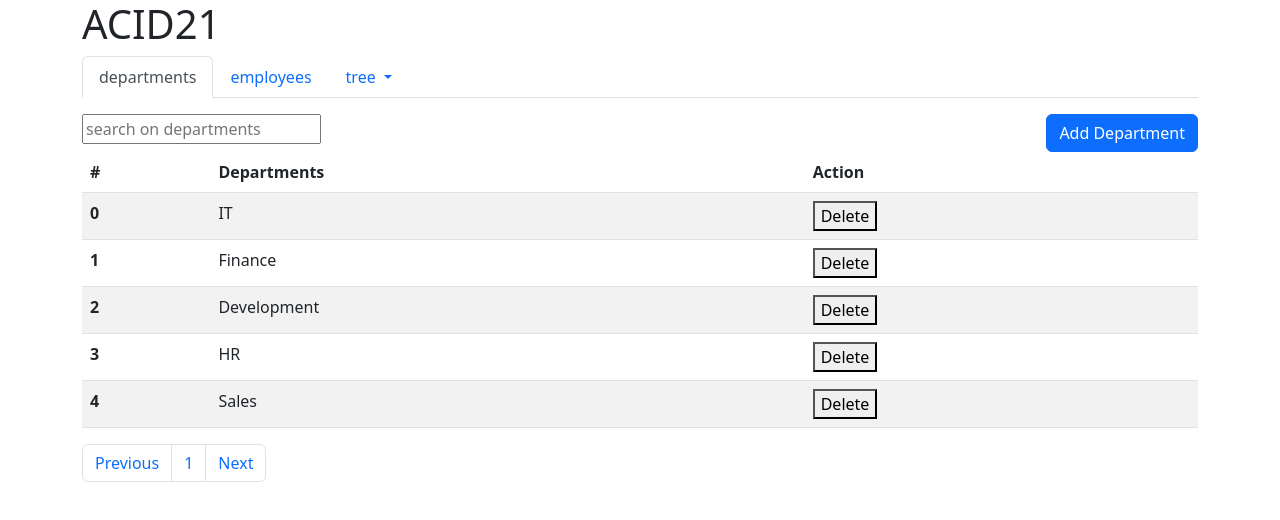
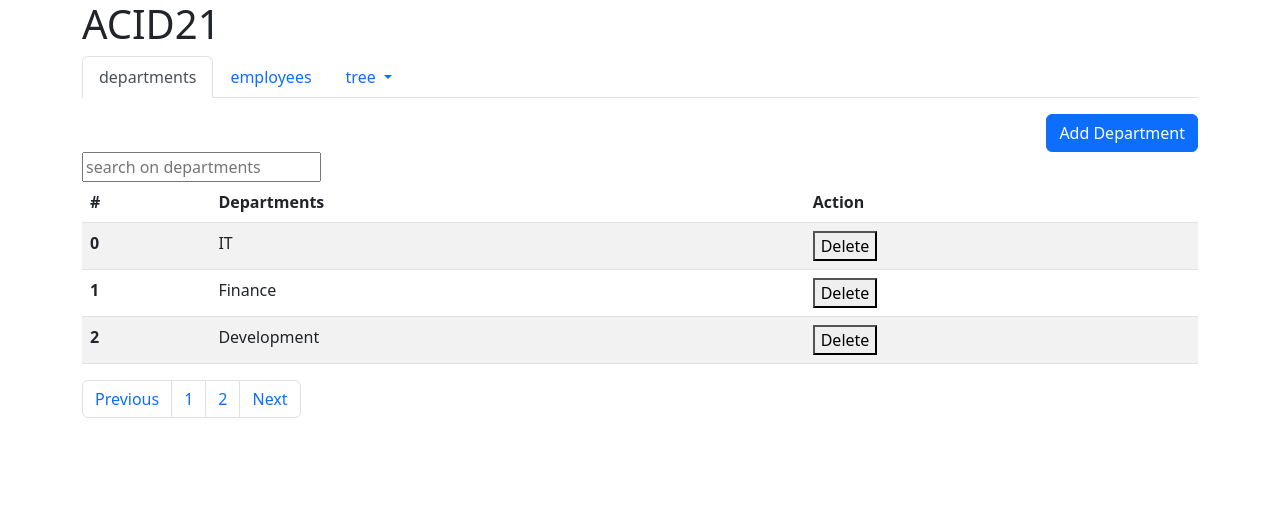
Before and after one commit to mostafa-saqr/ACID21, a Vue app in the folder frontend-task/: page / in a window 1280 px wide. Shown: the top 520 px of the page. Built offline with nearby package versions, Linux system fonts and the light colour scheme.

Commit message:
fix pagination and search issue

```diff
--- a/frontend-task/src/App.vue
+++ b/frontend-task/src/App.vue
@@ -19,13 +19,13 @@
   </button>
   <ul class="dropdown-menu">
 
-    <li v-for="department in departments" :key="department.id">{{ department.name }}
+    <!-- <li v-for="department in departments" :key="department.id">{{ department.name }}
         <ul>
           <template v-for="employee in employees" :key="employee.id" >
             <li v-if="employee.departmentId == department.id">{{ employee.name }}</li>
           </template>
         </ul>
-      </li>
+      </li> -->
   </ul>
 </div>
   </li>
@@ -36,7 +36,6 @@
   <div class="tab-pane fade show active" id="departments-tab-pane" role="tabpanel" aria-labelledby="departments-tab" tabindex="0">
 <div class="row mt-3">
       <div class="col-md-6">
-        <input type="text" v-model="departmentSearchKeyword" @input="departmentSearchByName()" placeholder="search on departments">
 
       </div>
       <div class="col-md-6 text-end">
@@ -44,7 +43,7 @@
 
       </div>
     </div>
-  <DepartmentList :departments="departments" @deleteDepartment="deleteDepartment"/>
+  <DepartmentList :departments="departments" @depSearchWord="departmentSearchByName"  @deleteDepartment="deleteDepartment"/>
   </div>
   <div class="tab-pane fade" id="employees-tab-pane" role="tabpanel" aria-labelledby="employees-tab" tabindex="0">
     <div class="row mt-3">
@@ -97,15 +96,15 @@ export default defineComponent({
     return {
       departments : departmentsData as DepartmentsDTO[],
       employees : employeesData as EmployeeDTO[],
-      departmentSearchKeyword:'',
+
       employeeSearchKeyword:'',
 
     }
   },
   methods:{
-    departmentSearchByName(){
-      if (this.departmentSearchKeyword.length > 0) {
-      this.departments = departmentsData.filter((item)=>  item.name.toLowerCase().includes(this.departmentSearchKeyword.toLowerCase()))
+    departmentSearchByName(departmentSearchKeyword:string){
+      if (departmentSearchKeyword.length > 0) {
+      this.departments = departmentsData.filter((item)=>  item.name.toLowerCase().includes(departmentSearchKeyword.toLowerCase()))
       } else {
         this.departments = departmentsData
       }
@@ -120,10 +119,11 @@ export default defineComponent({
 
     },
     addNewEmployee(value:EmployeeDTO){
+
       this.employees.push(value)
     },
     addNewDepartment(value:DepartmentsDTO){
-      this.departments.push(value)
+      this.departments = [...this.departments,value]
 
     },
     deleteEmployee(value:number){
--- a/frontend-task/src/components/DepartmentsList.vue
+++ b/frontend-task/src/components/DepartmentsList.vue
@@ -1,4 +1,5 @@
 <template>
+        <input type="text" v-model="departmentSearchKeyword" @input="departmentSearchByName()" placeholder="search on departments">
 
 <table class="table table-striped">
   <thead>
@@ -9,16 +10,21 @@
     </tr>
   </thead>
   <tbody>
-    <tr v-for="department, index in (departments.slice(paginationValues.pageIndex*paginationValues.pageSize,paginationValues.pageIndex*paginationValues.pageSize + paginationValues.pageSize) as DepartmentsDTO[]) " :key="department.id">
+    <template v-for="department, index in (departments as DepartmentsDTO[]) " :key="department.id">
+      <tr v-if="index > (pageIndex*pageSize - 1) &&
+        index < (pageIndex*pageSize+pageSize) ">
       <th scope="row">{{index}}</th>
-      <td>{{department.name}}</td>
+      <td v-if="department.name">{{department.name}}</td>
       <td><button @click="deleteDepartmentById(department.id)">Delete</button></td>
 
     </tr>
+    </template>
+
+
 
   </tbody>
 </table>
-<Pagination :paginationValues="paginationValues" @moveToPageNo="moveToPageNo"/>
+<Pagination :pageIndex="pageIndex" :pageSize="pageSize" :results="departments"  @moveToPageNo="moveToPageNo"/>
 </template>
 
 <script lang="ts">
@@ -33,11 +39,11 @@ export default defineComponent({
   components: {Pagination},
   data(){
     return {
-     paginationValues:{
-      pageSize:8,
-      pageIndex:0,
-      resultsLength:this.departments.length
-     }
+   departmentSearchKeyword:'',
+      pageSize:3,
+      pageIndex:0
+
+
 
     }
   },
@@ -46,7 +52,16 @@ export default defineComponent({
       this.$emit('deleteDepartment',id)
     },
     moveToPageNo(value:number){
-      this.paginationValues.pageIndex = value
+      this.pageIndex = value
+      console.log(value)
+    },
+    departmentSearchByName(){
+      this.pageIndex = 0
+      this.$emit('depSearchWord',this.departmentSearchKeyword)
+    }
+  },
+  watch:{
+    getNewPagination(){
     }
   }
 });
--- a/frontend-task/src/components/EmployeesList.vue
+++ b/frontend-task/src/components/EmployeesList.vue
@@ -10,17 +10,21 @@
     </tr>
   </thead>
   <tbody>
-    <tr v-for="employee, index in (employees.slice(paginationValues.pageIndex*paginationValues.pageSize,paginationValues.pageIndex*paginationValues.pageSize + paginationValues.pageSize) as EmployeeDTO[]) " :key="employees.id">
+    <template  v-for="employee, index in (employees as EmployeeDTO[]) " :key="employees.id">
+      <tr v-if="index > (pageIndex*pageSize - 1) &&
+        index < (pageIndex*pageSize+pageSize) ">
       <th scope="row">{{index}}</th>
       <td>{{employee.name}}</td>
-      <td>{{getDepartmentName(employee.departmentId)}}</td>
+      <td>{{employee.departmentName}}</td>
       <td><button @click=deleteEmployeeById(employee.id)>Delete</button></td>
 
     </tr>
+    </template>
+
 
   </tbody>
 </table>
-<Pagination :paginationValues="paginationValues" @moveToPageNo="moveToPageNo"/>
+<Pagination  :pageIndex="pageIndex" :pageSize="pageSize" :results="employees" @moveToPageNo="moveToPageNo"/>
 </template>
 
 <script lang="ts">
@@ -33,11 +37,10 @@ export default defineComponent({
   components: {Pagination},
   data(){
     return {
-      paginationValues:{
-      pageSize:6,
+
+      pageSize:3,
       pageIndex:0,
-      resultsLength:this.employees.length
-     }
+
 
     }
   },
@@ -48,12 +51,17 @@ export default defineComponent({
     },
     deleteEmployeeById(id:number){
       this.$emit('deleteEmployee',id)
-      this.paginationValues.resultsLength = this.employees.length
 
     },
     moveToPageNo(value:number){
-      this.paginationValues.pageIndex = value
+      this.pageIndex = value
+
     }
+  },
+  beforeMount(){
+    this.employees.map((emp:EmployeeDTO)=>{
+      emp.departmentName = this.departments.filter((department:DepartmentsDTO)=> department.id == emp.departmentId)[0].name
+    })
   }
 });
 </script>
--- a/frontend-task/src/components/Pagination.vue
+++ b/frontend-task/src/components/Pagination.vue
@@ -1,10 +1,10 @@
 <template>
 <nav aria-label="Page navigation example">
   <ul class="pagination">
-    <li class="page-item"><a class="page-link" href="#">Previous</a></li>
-    <li class="page-item" @click="moveToPage(index)" v-for="index in (Math.ceil((paginationValues.resultsLength - 1)/paginationValues.pageSize))"><a class="page-link" href="#" >{{index }}</a></li>
+    <li class="page-item" @click="moveToPage((pageIndex-1))"><a class="page-link" href="#!">Previous</a></li>
+    <li class="page-item" @click="moveToPage(index -1)" v-for="index in (Math.ceil((results.length)/pageSize))"><a class="page-link" href="#" >{{index }}</a></li>
 
-    <li class="page-item"><a class="page-link" href="#">Next</a></li>
+    <li class="page-item" @click="moveToPage((pageIndex+1))"><a class="page-link" href="#!">Next</a></li>
   </ul>
 </nav>
 </template>
@@ -13,7 +13,7 @@
 import { defineComponent } from 'vue';
 export default defineComponent({
   name:'Pagination',
-  props:['paginationValues'],
+  props:['pageSize','pageIndex','results'],
   components: {},
   data(){
     return {
@@ -23,8 +23,9 @@ export default defineComponent({
   },
   methods:{
    moveToPage(pageNo:number){
-    this.$emit('moveToPageNo',pageNo - 1)
+    this.$emit('moveToPageNo',pageNo)
    }
+
   }
 });
 </script>
--- a/frontend-task/src/model/organization.model.ts
+++ b/frontend-task/src/model/organization.model.ts
@@ -5,5 +5,6 @@ export interface DepartmentsDTO {
 export interface EmployeeDTO {
     id:number;
     name:string;
-    departmentId:number
+    departmentId:number,
+    departmentName?:'string'
 }
```
Also changed, not shown: frontend-task/src/components/organizationList.vue (added, +56 -0 lines).
